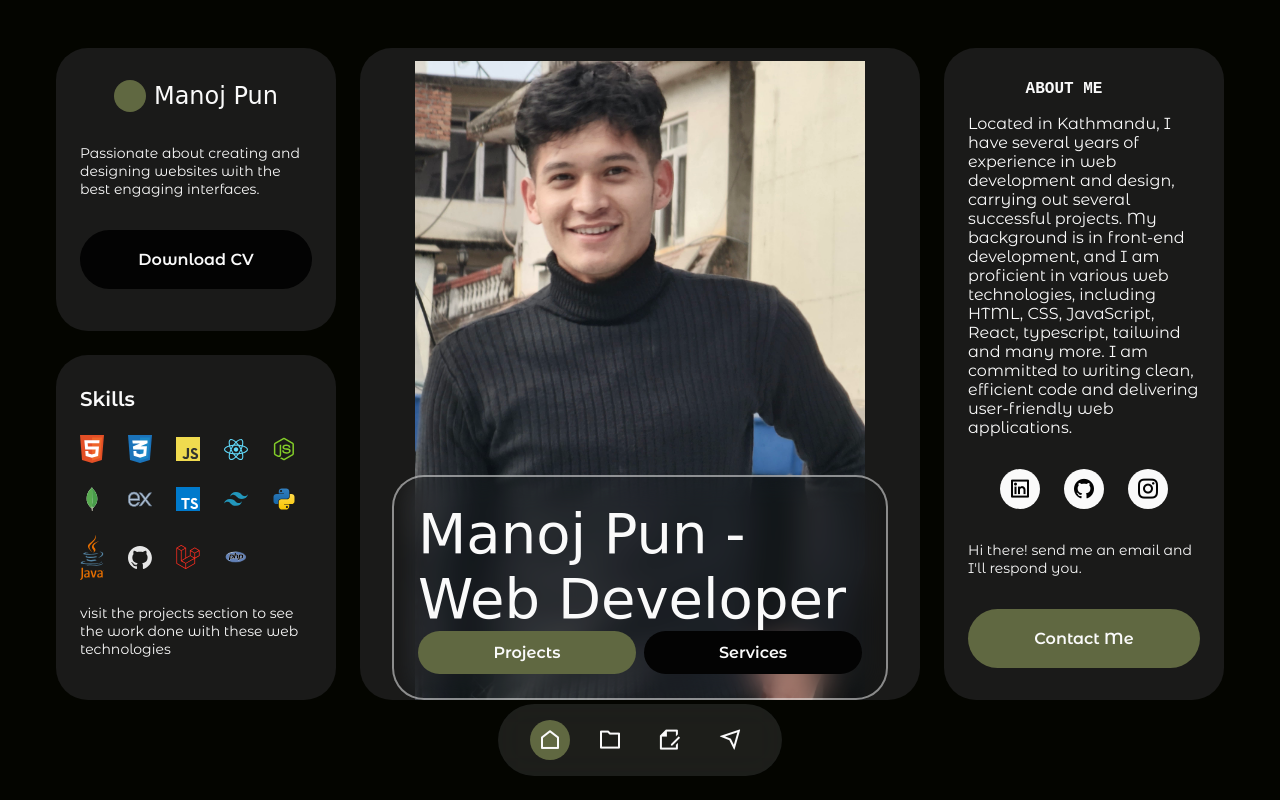
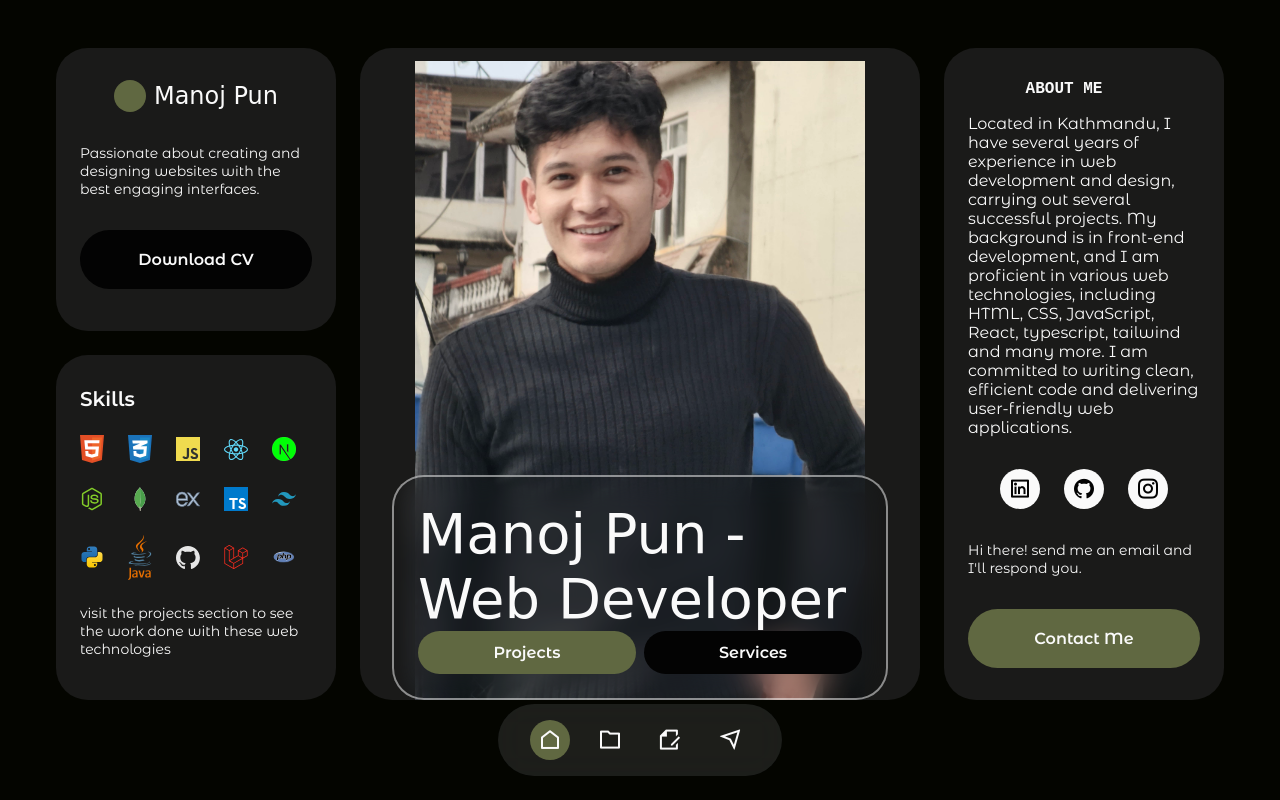
Before and after one commit to manojpun7/portfolio, a plain HTML site: page index.html in a window 1280 px wide. Shown: the top 800 px of the page. Drawn offline with nearby package versions, Linux system fonts and the light colour scheme; a web font is replaced by a local one.

Commit message:
next js added

```diff
--- a/index.html
+++ b/index.html
@@ -132,6 +132,7 @@
                         <img src="assets/img/skills-css.svg" alt="image" class="skills_item">
                         <img src="assets/img/skills-javascript.svg" alt="image" class="skills_item">
                         <img src="assets/img/skills-react.svg" alt="image" class="skills_item">
+                        <img src="assets/img/skills-nextjs.svg" alt="image" class="skills_item">
                         <img src="assets/img/skills-node-js.svg" alt="image" class="skills_item">
                         <img src="assets/img/skills-mongodb.svg" alt="image" class="skills_item">
                         <img src="assets/img/skills-express-svgrepo-com.svg" alt="image" class="skills_item">
```
Also changed, not shown: assets/img/about-perfil.png (deleted), assets/img/favicon.png (deleted), assets/img/skills-nextjs.svg (added).
